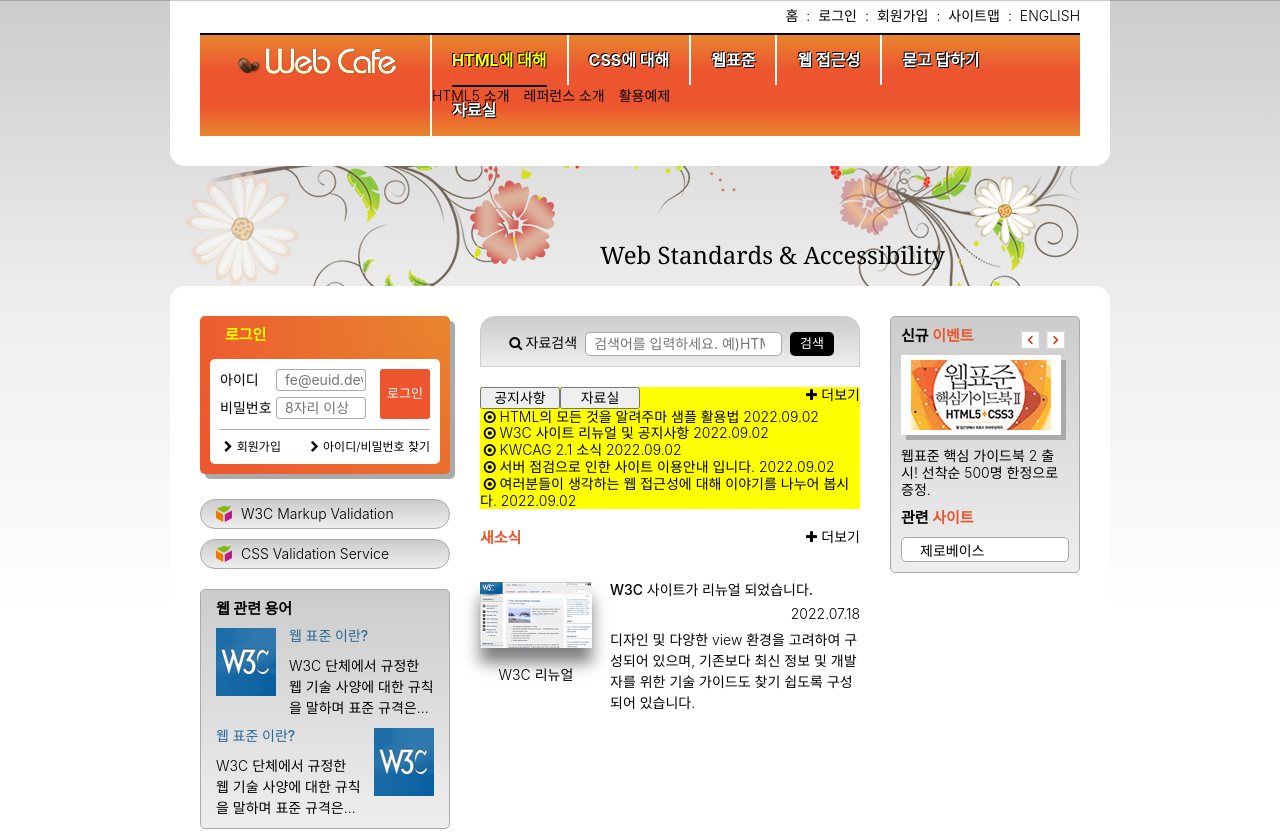
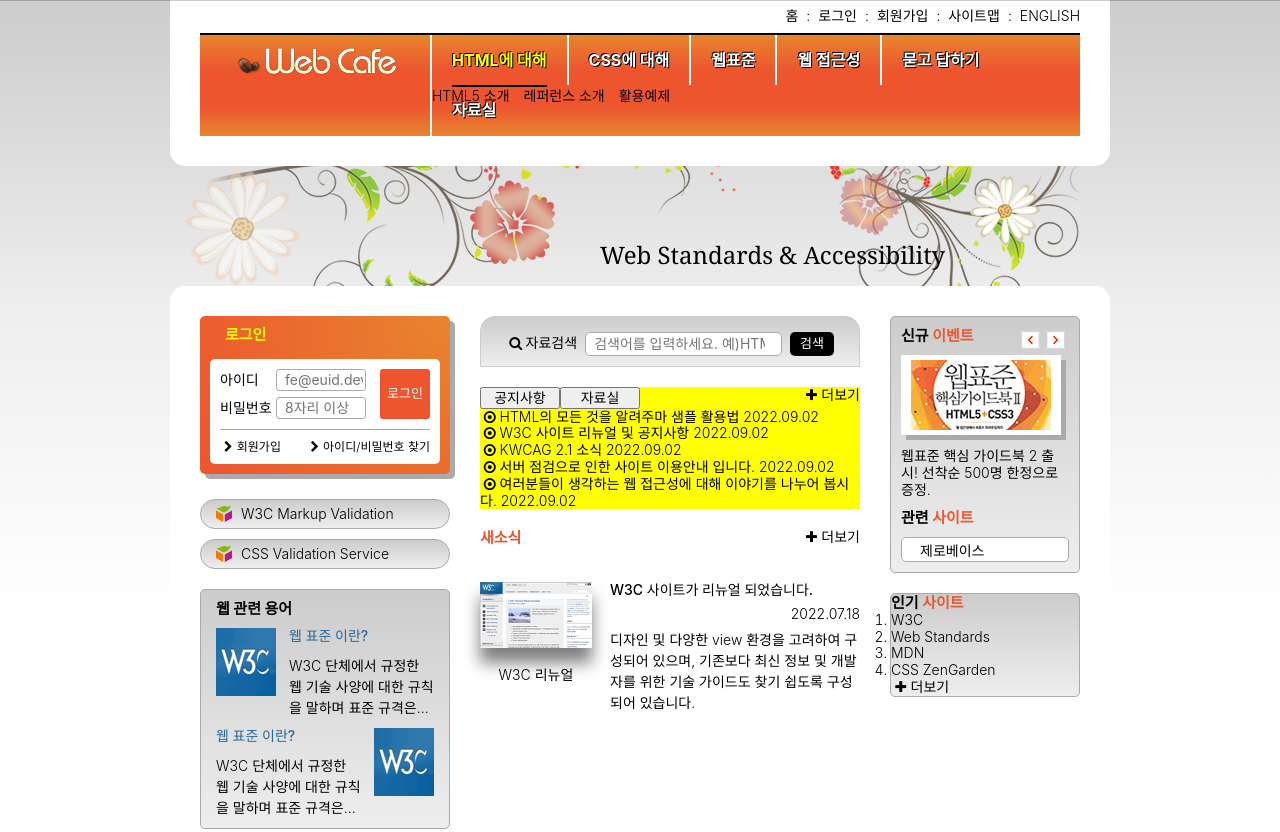
Before and after one commit to seulbinim/webcafe, a plain HTML site: page index.html in a window 1280 px wide. Shown: the top 832 px of the page. Drawn offline with nearby package versions, Linux system fonts and the light colour scheme; a web font is replaced by a local one.

Commit message:
인기사이트 마크업

```diff
--- a/index.html
+++ b/index.html
@@ -328,6 +328,19 @@
           </ul>
         </section>
       </div>
+
+      <div class="gradient-effect margin-top-default">
+        <section class="favorite">
+          <h2 class="favorite-title">인기 <span class="accent-color">사이트</span></h2>
+          <ol class="favorite-list">
+            <li class="no1"><a href="/">W3C</a><em class="up" aria-label="순위 상승"></em></li>
+            <li class="no2"><a href="/">Web Standards</a><em class="down" aria-label="순위 하락"></em></li>
+            <li class="no3"><a href="/">MDN</a><em class="stop" aria-label="순위 변동없음"></em></li>
+            <li class="no4"><a href="/">CSS ZenGarden</a><em class="up" aria-label="순위 상승"></em></li>
+          </ol>
+          <a href="/" class="more favorite-more icon-plus" title="인기 사이트">더보기</a>
+        </section>
+      </div>
     </div>
   </main>
   <div class="slogan">슬로건</div>
--- a/styles/main.css
+++ b/styles/main.css
@@ -787,6 +787,11 @@ fieldset{
 
 }
 
+/* 인기 사이트 */
+.margin-top-default{
+  margin-top: 20px;
+}
+
 /* 슬로건 */
 .slogan{
   background-color: teal;
```
